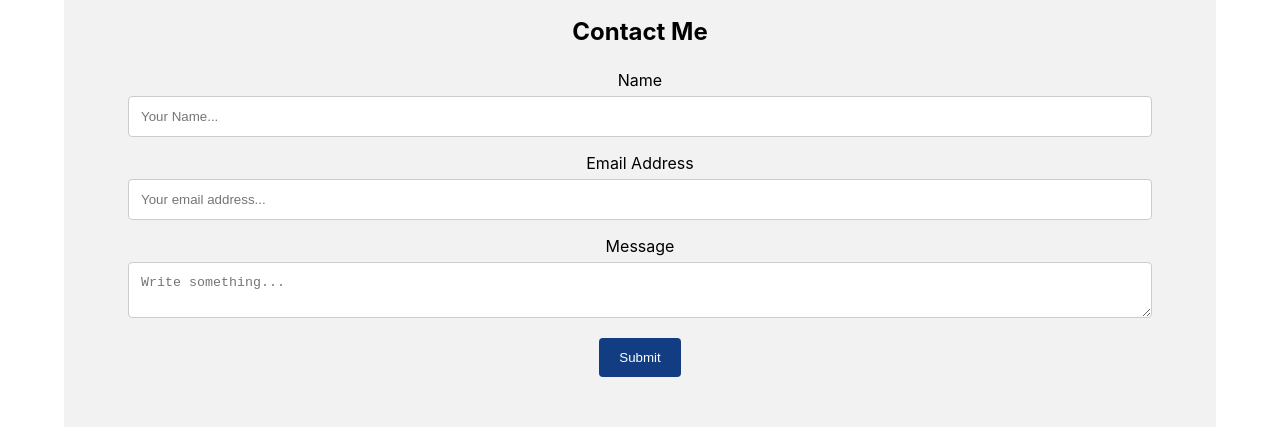
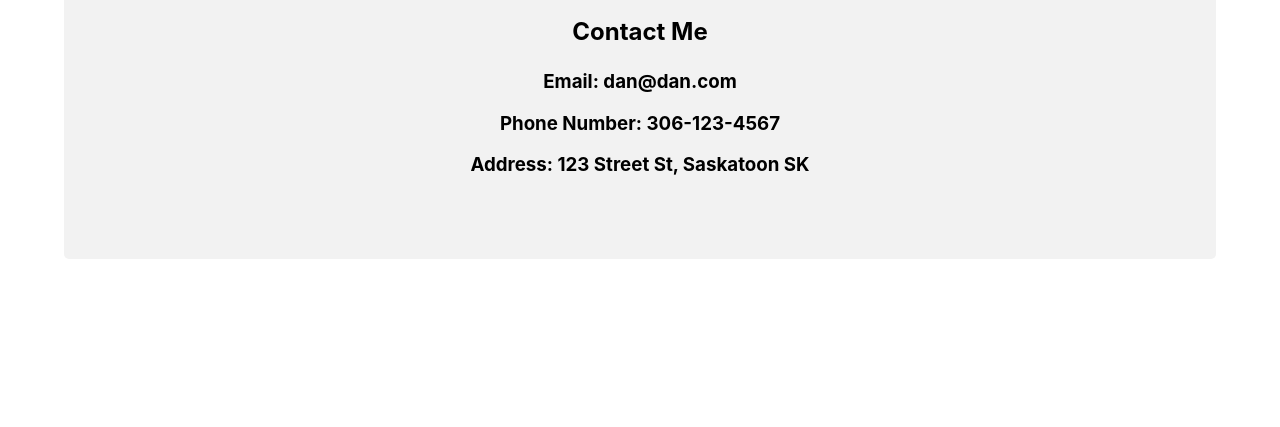
Before and after one commit to x-c-li/dan, a React (Create React App) app: page / in a window 1280 px wide. Shown: the part 691-1118 px from the top of the page. After the commit the page ends 1014 px from the top, so only its background shows below. Built offline with nearby package versions, Linux system fonts and the light colour scheme.

Commit message:
changed form and added text

```diff
--- a/src/components/ContactForm.js
+++ b/src/components/ContactForm.js
@@ -7,7 +7,11 @@ function ContactForm() {
         <div className="form-title">
           <label>Contact Me</label>
         </div>
-        <label>Name</label>
+
+        <h3>Email: dan@dan.com</h3>
+        <h3>Phone Number: 306-123-4567</h3>
+        <h3>Address: 123 Street St, Saskatoon SK</h3>
+        {/* <label>Name</label>
         <input
           type="text"
           id="name"
@@ -30,7 +34,7 @@ function ContactForm() {
           placeholder="Write something..."
         ></textarea>
 
-        <input type="submit" value="Submit"></input>
+        <input type="submit" value="Submit"></input> */}
       </form>
     </div>
   );
```
